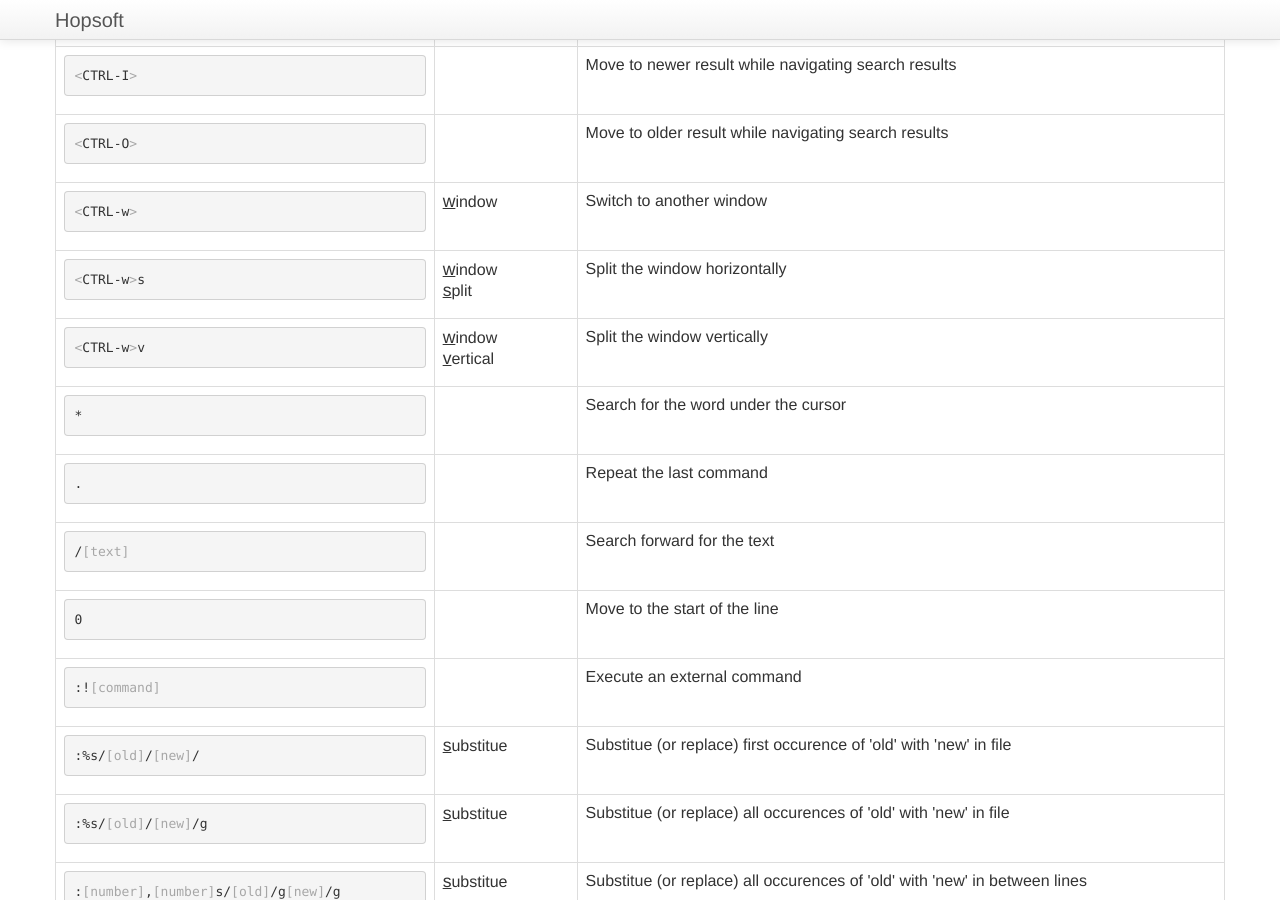
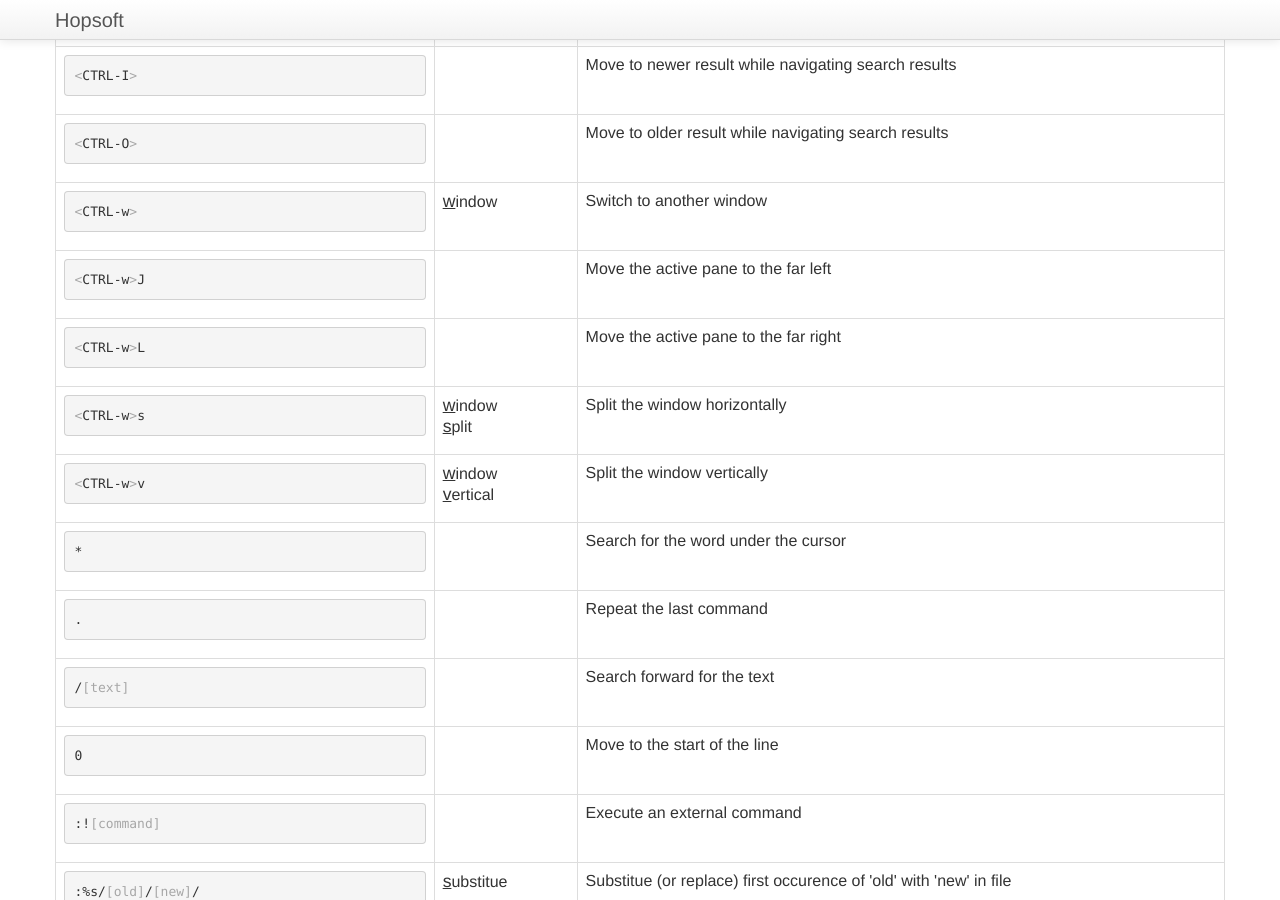
Before and after one commit to hopsoft/hopsoft.github.io, a Jekyll site: the page built from vim.markdown, in a window 1280 px wide and 900 px high, scrolled down 636 px. Built offline with Jekyll 4.4.1, drawn with Linux system fonts in a browser that asks for light colours; comment, search, counter and statistics services are not loaded; some of the changed text lies outside the part shown.

Commit message:
Added some vim shortcuts.

```diff
--- a/vim.markdown
+++ b/vim.markdown
@@ -496,6 +496,18 @@ layout: bootstrap
           <td>Delete a buffer</td>
         </tr>
 
+        <tr>
+          <td><pre class='command'><span class='subdued'>&lt;</span>CTRL-w<span class='subdued'>&gt;</span>J</pre></td>
+          <td></td>
+          <td>Move the active pane to the far left</td>
+        </tr>
+
+        <tr>
+          <td><pre class='command'><span class='subdued'>&lt;</span>CTRL-w<span class='subdued'>&gt;</span>L</pre></td>
+          <td></td>
+          <td>Move the active pane to the far right</td>
+        </tr>
+
       </tbody>
     </table>
 
```
